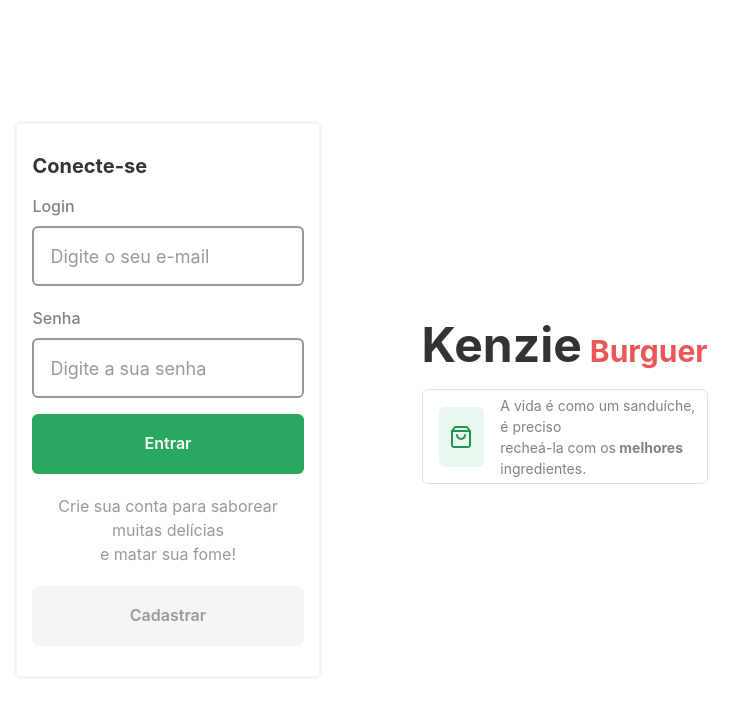
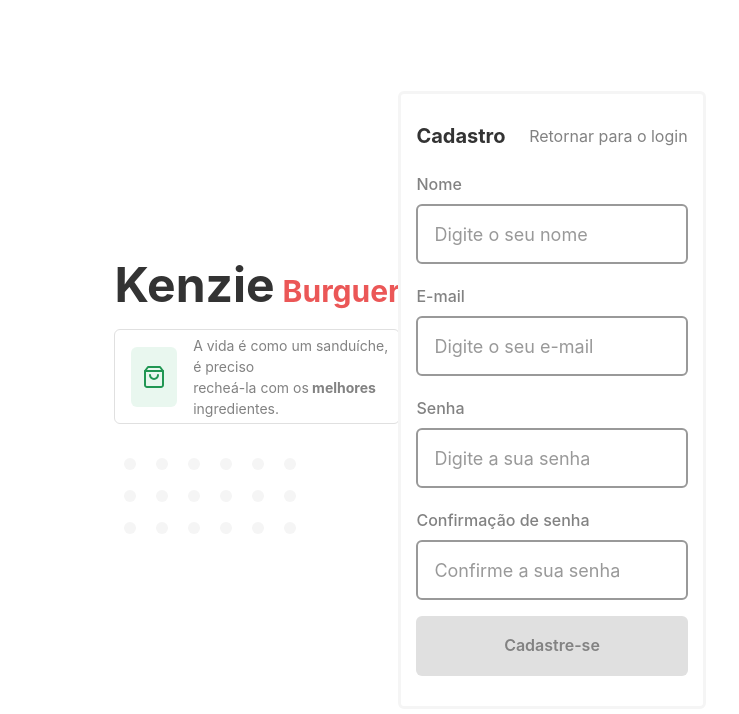
Before and after one commit to brunnomiguel/hamburgueria-react-typescript, a React (Create React App) app: page / in a window 1280 px wide. Shown: the top 714 px of the page, without its empty margins (280-1019 px from the left). Built offline with nearby package versions, Linux system fonts and the light colour scheme.

Commit message:
feat: sign up page created with chakra ui and separate components for the form and info

```diff
--- a/src/App.tsx
+++ b/src/App.tsx
@@ -1,10 +1,11 @@
 import { Heading } from "@chakra-ui/react";
 import { SignIn } from "./pages/SignIn";
+import { SignUp } from "./pages/SignUp";
 
 export const App = () => {
   return (
     <>
-      <SignIn />
+      <SignUp />
     </>
   );
 };
--- a/src/pages/SignIn/SignInInfo.tsx
+++ b/src/components/Form/FormInfo.tsx
@@ -1,8 +1,16 @@
-import { Center, Flex, Grid, Heading, Image, Text } from "@chakra-ui/react";
+import {
+  Box,
+  Center,
+  Flex,
+  Grid,
+  Heading,
+  Image,
+  Text,
+} from "@chakra-ui/react";
 
 import IconInfo from "../../assets/icon-login-info.svg";
 
-export const SignInInfo = () => {
+export const FormInfo = () => {
   return (
     <Grid
       w={["100%", "100%", "50%", "50%"]}
@@ -45,6 +53,20 @@
           <b> melhores</b> <br /> ingredientes.
         </Text>
       </Flex>
+      <Flex mt="6" w="200px" flexWrap="wrap">
+        {[1, 2, 3, 4, 5, 6, 7, 8, 9, 10, 11, 12, 13, 14, 15, 16, 17, 18].map(
+          (_, index) => (
+            <Box
+              key={index}
+              borderRadius="50%"
+              w="12px"
+              h="12px"
+              bg="grey.50"
+              m="10px"
+            />
+          )
+        )}
+      </Flex>
     </Grid>
   );
 };
--- /dev/null
+++ b/src/components/Modal/ModalError.tsx
@@ -0,0 +1,3 @@
+import { Heading } from "@chakra-ui/core";
+
+export const ModalError = () => <Heading>Modal de erro</Heading>;
--- /dev/null
+++ b/src/components/Modal/ModalSuccess.tsx
@@ -0,0 +1,3 @@
+import { Heading } from "@chakra-ui/react";
+
+export const ModalSuccess = () => <Heading>Modal de sucesso</Heading>;
--- a/src/pages/SignIn/SignInForm.tsx
+++ b/src/pages/SignIn/SignInForm.tsx
@@ -7,7 +7,7 @@
 import { useState } from "react";
 import { useHistory } from "react-router-dom";
 
-import { Input } from "../../components/Input";
+import { Input } from "../../components/Form/Input";
 import { useAuth } from "../../contexts/Auth";
 
 interface SignInData {
@@ -55,7 +55,7 @@
       <VStack mt="4" spacing="5">
         <Input
           placeholder="Digite o seu e-mail"
-          label="Login"
+          label="E-mail"
           type="email"
           error={errors.email}
           {...register("email")}
--- a/src/pages/SignIn/index.tsx
+++ b/src/pages/SignIn/index.tsx
@@ -1,7 +1,7 @@
 import { Flex } from "@chakra-ui/react";
 
 import { SignInForm } from "./SignInForm";
-import { SignInInfo } from "./SignInInfo";
+import { FormInfo } from "../../components/Form/FormInfo";
 
 export const SignIn = () => {
   return (
@@ -19,7 +19,7 @@
         alignItems="center"
       >
         <SignInForm />
-        <SignInInfo />
+        <FormInfo />
       </Flex>
     </Flex>
   );
--- /dev/null
+++ b/src/pages/SignUp/SignUpForm.tsx
@@ -0,0 +1,110 @@
+import { Grid, Button, Heading, VStack, Flex, Link } from "@chakra-ui/react";
+
+import { useForm } from "react-hook-form";
+import { signUpSchema } from "./signUpSchema";
+import { yupResolver } from "@hookform/resolvers/yup";
+
+import { useState } from "react";
+import { useHistory } from "react-router-dom";
+
+import { api } from "../../services/api";
+import { Input } from "../../components/Form/Input";
+
+interface SignUpData {
+  name: string;
+  email: string;
+  password: string;
+  confirmPassword: string;
+}
+
+export const SignUpForm = () => {
+  const [loading, setLoading] = useState(false);
+
+  const history = useHistory();
+
+  const {
+    register,
+    handleSubmit,
+    reset,
+    formState: { errors },
+  } = useForm<SignUpData>({
+    resolver: yupResolver(signUpSchema),
+  });
+
+  const handleSignIn = ({ name, email, password }: SignUpData) => {
+    setLoading(true);
+    api
+      .post("/register", { name, email, password })
+      .then((_) => {
+        setLoading(false);
+      })
+      .catch((_) => {
+        setLoading(false);
+      });
+    reset();
+  };
+
+  return (
+    <Grid
+      as="form"
+      onSubmit={handleSubmit(handleSignIn)}
+      mt={["4", "4", "0"]}
+      w={["100%", "100%", "40%", "40%"]}
+      padding="30px 15px"
+      border="3px solid"
+      borderColor="grey.50"
+      borderRadius="md"
+      bg="white"
+      color="grey.600"
+    >
+      <Flex alignItems="center" justifyContent="space-between" mb="2">
+        <Heading size="md">Cadastro</Heading>
+        <Link onClick={() => history.push("/")} color="grey.400">
+          Retornar para o login
+        </Link>
+      </Flex>
+      <VStack mt="4" spacing="5">
+        <Input
+          placeholder="Digite o seu nome"
+          label="Nome"
+          error={errors.name}
+          {...register("name")}
+        />
+        <Input
+          placeholder="Digite o seu e-mail"
+          label="E-mail"
+          type="email"
+          error={errors.email}
+          {...register("email")}
+        />
+        <Input
+          placeholder="Digite a sua senha"
+          label="Senha"
+          type="password"
+          error={errors.password}
+          {...register("password")}
+        />
+        <Input
+          placeholder="Confirme a sua senha"
+          label="Confirmação de senha"
+          type="password"
+          error={errors.confirmPassword}
+          {...register("confirmPassword")}
+        />
+      </VStack>
+      <Button
+        isLoading={loading}
+        bg="grey.100"
+        color="grey.400"
+        w="100%"
+        h="60px"
+        mt="4"
+        borderRadius="6px"
+        type="submit"
+        _hover={{ bg: "grey.400", color: "grey.100" }}
+      >
+        Cadastre-se
+      </Button>
+    </Grid>
+  );
+};
--- a/src/pages/SignUp/index.tsx
+++ b/src/pages/SignUp/index.tsx
@@ -1,3 +1,26 @@
-import { Heading } from "@chakra-ui/react";
+import { Flex } from "@chakra-ui/react";
 
-export const SignUp = () => <Heading>SignUp</Heading>;
+import { FormInfo } from "../../components/Form/FormInfo";
+import { SignUpForm } from "./SignUpForm";
+
+export const SignUp = () => {
+  return (
+    <Flex
+      padding={["10px 15px", "10px 15px", "0", "0"]}
+      height={["auto", "auto", "100vh", "100vh"]}
+      alignItems="center"
+      justifyContent="center"
+      color="white"
+    >
+      <Flex
+        w={["100%", "100%", "90%", "60%"]}
+        justifyContent="center"
+        flexDirection={["column", "column", "row", "row"]}
+        alignItems="center"
+      >
+        <FormInfo />
+        <SignUpForm />
+      </Flex>
+    </Flex>
+  );
+};
--- /dev/null
+++ b/src/pages/SignUp/signUpSchema.ts
@@ -0,0 +1,11 @@
+import * as yup from "yup";
+
+export const signUpSchema = yup.object().shape({
+  name: yup.string().required("Nome obrigatório"),
+  email: yup.string().required("E-mail obrigatório").email("E-mail inválido!"),
+  password: yup.string().required("Senha obrigatória"),
+  confirmPassword: yup
+    .string()
+    .required("Confirmação de senha obrigatória!")
+    .oneOf([yup.ref("password")], "Senhas não conferem!"),
+});
```
Also changed, not shown: src/components/Form/Input.tsx (renamed from src/components/Input.tsx).
